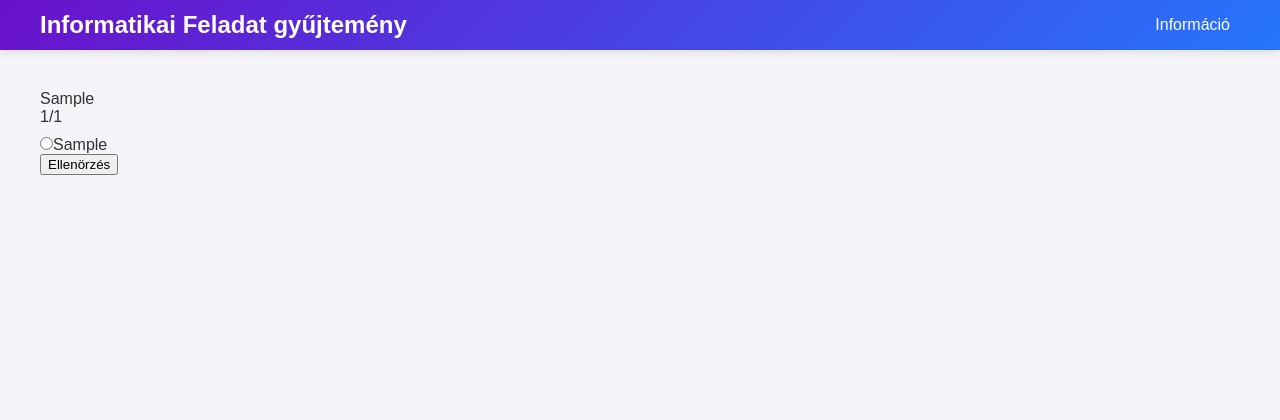
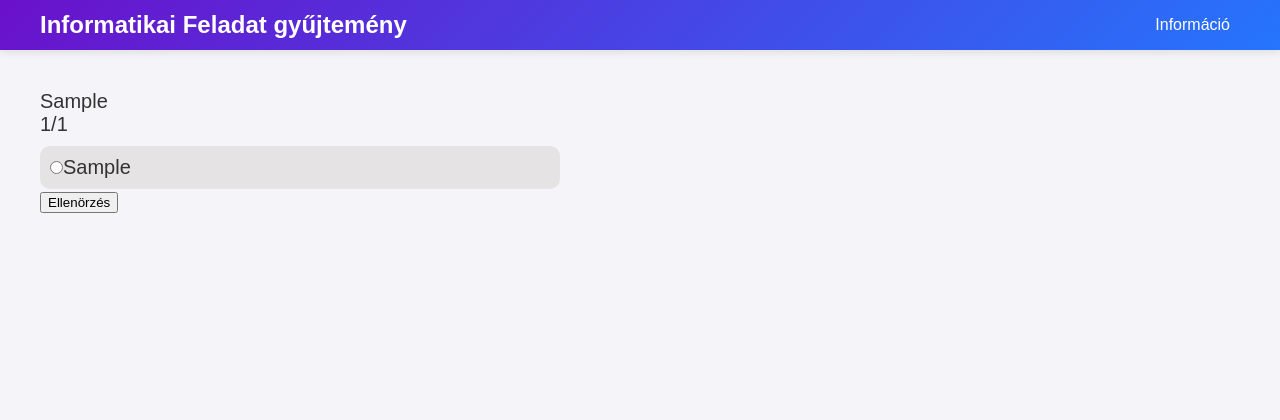
Before and after one commit to beni13312/php-web-feladatbank, a PHP site: page /exam.php?cat=1 in a window 1280 px wide. Shown: the top 420 px of the page. Run offline with PHP 8.4, Linux system fonts and the light colour scheme; tables that the repository leaves empty hold one stand-in row (values such as "Sample post"); a stand-in replaces the project's code that opens the database connection.

Commit message:
Merge remote-tracking branch 'origin/main'

```diff
--- a/web/public/style/style.css
+++ b/web/public/style/style.css
@@ -202,9 +202,21 @@ body{
 
 /* exam.php */
 
+#exam-feladat{
+    font-size: 20px;
+}
 .exam-ans{
+    align-content: center;
     cursor: pointer;
     margin-top: 10px;
+    padding: 10px;
+    width: 100%;
+    max-width: 500px;
+    background-color: #e5e3e3;
+    border-radius: 10px;
+}
+.exam-ans:hover{
+    background-color: #d3d1d1;
 }
 
 
```
